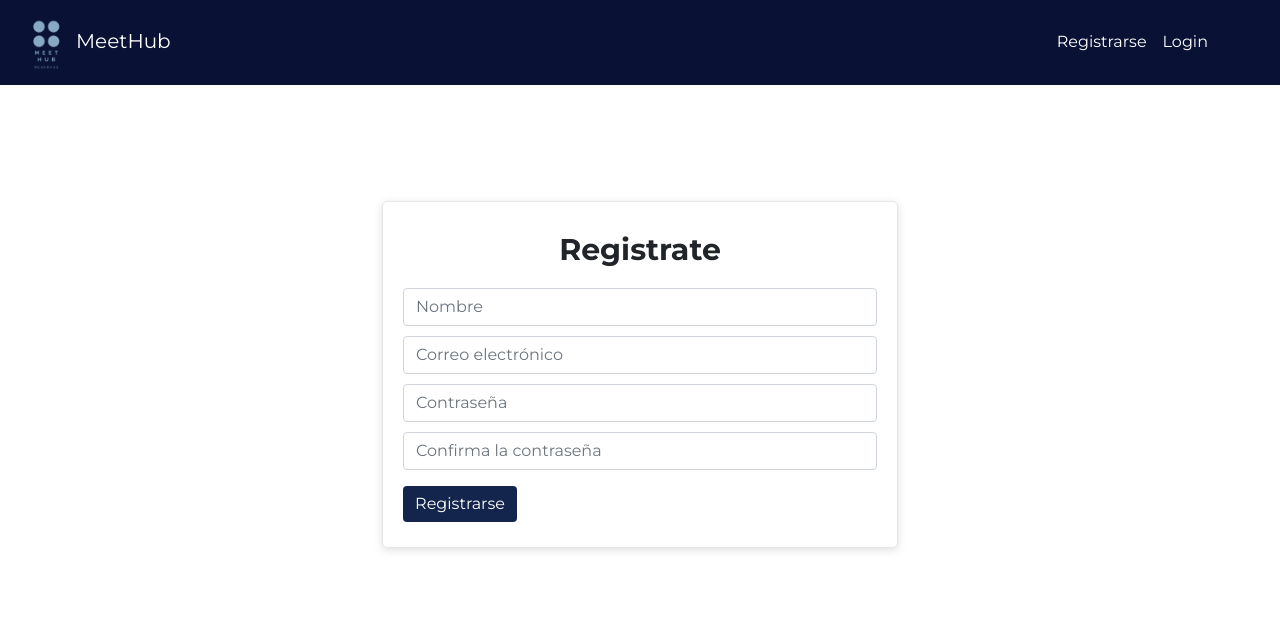
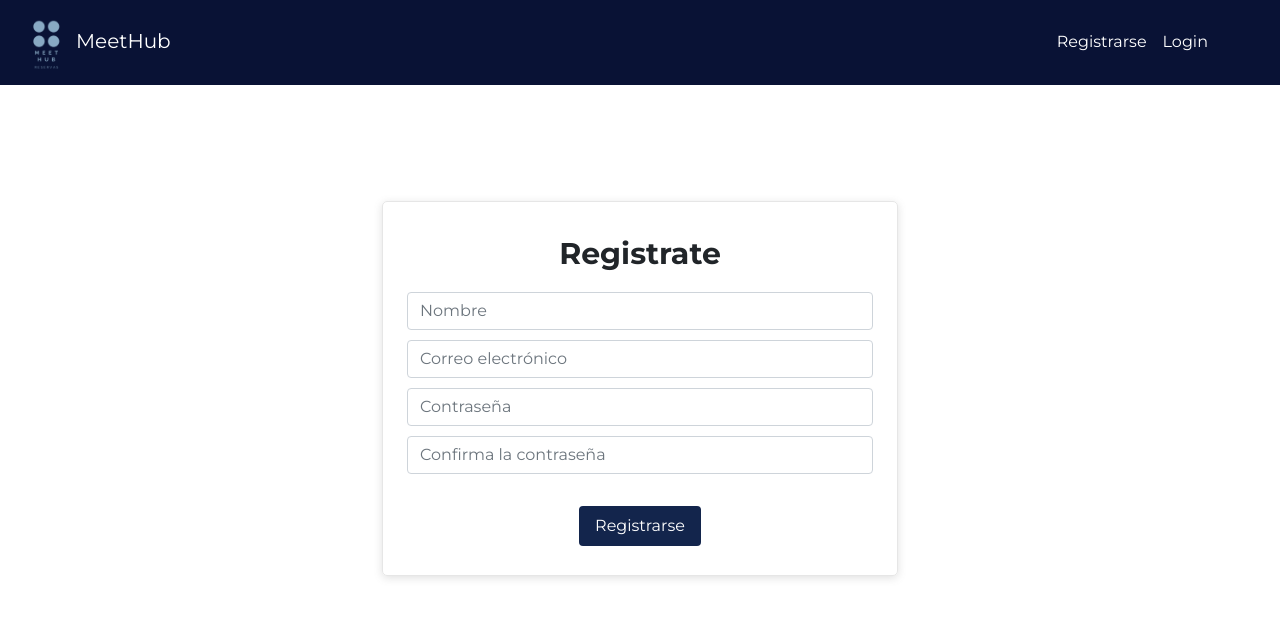
Before and after one commit to betsyastudillo/meetHub-front, a React (Create React App) app in the folder client/: page /register in a window 1280 px wide. Shown: the top 618 px of the page. Built offline with nearby package versions, Linux system fonts and the light colour scheme.

Commit message:
más estilos

```diff
--- a/client/src/Components/Room.jsx
+++ b/client/src/Components/Room.jsx
@@ -48,7 +48,7 @@ function Room({ room, fromDate, toDate, isNotTop }) {
               );
             })}
           </Carousel>
-          <p>Alguna descripción de salas</p>
+          <p className="mt-2">Alguna descripción de salas</p>
           <p>
             Lorem ipsum dolor sit amet consectetur adipisicing elit. Unde sequi
             saepe earum fugiat aut officia dolor et eaque voluptatum quod amet
--- a/client/src/index.css
+++ b/client/src/index.css
@@ -8,6 +8,7 @@ body {
   -webkit-font-smoothing: antialiased;
   -moz-osx-font-smoothing: grayscale;
   font-family: "Montserrat", sans-serif;
+  overflow-x: hidden;
 }
 
 code {
@@ -50,10 +51,12 @@ p{
   height: 200px;
   width: 100%;
   border-radius: 5px;
+  object-fit: cover;
 }
 .big-img{
   height: 400px;
   border-radius: 5px;
+  object-fit: cover;
 }
 h1 {
   font-weight: 600;
@@ -93,6 +96,7 @@ h1 {
 }
 
 /* Register */
+
 input, .ant-picker {
   box-shadow: none;
   margin-top: 10px;
@@ -137,3 +141,16 @@ h2 {
 .landing .col-md-12{
   border-right: 5px solid white;
 }
+/* STYLE RESERVAS */
+.reservas{
+  background-color: #8cbadd;
+}
+.reservas p{
+  color: #0d2241 ;
+  font-size: 1.1rem;
+
+}
+.reservas button:hover{
+  background-color: #050a1e ;
+  color: #caebfc;
+}
--- a/client/src/screens/AdminScreen.jsx
+++ b/client/src/screens/AdminScreen.jsx
@@ -182,8 +182,8 @@ export function Room() {
   };
 
   return (
-    <div className="row mt-5">
-      <div className="col-md-6">
+    <div className="row m-5">
+      <div className="col-md-8">
         {loading && <Loader />}
         {rooms.length && (
           <h5 className="mb-5">Hay un total de: {rooms.length} salas</h5>
@@ -253,7 +253,7 @@ export function User() {
   }, []);
 
   return (
-    <div className="row">
+    <div className="row mt-3 ml-5">
       <div className="col-md-8">
         {loading && <loader />}
 
--- a/client/src/screens/LoginScreen.jsx
+++ b/client/src/screens/LoginScreen.jsx
@@ -12,7 +12,8 @@ function LoginScreen() {
   const [error, setError] = useState();
   // const navigate = useNavigate();
 
-  async function login() {
+  async function login(e) {
+    e.preventDefault(e);
     const user = {
       email,
       password,
@@ -38,15 +39,15 @@ function LoginScreen() {
   return (
     <div>
       {loading && <Loader />}
-      <div className="row justify-content-center mt-5">
+      <div className="row justify-content-center text-center mt-5">
         <div className="col-md-5 mt-5">
           {error && (
             <Error message="Correo o contraseña incorrectos. Intente nuevamente" />
           )}
-          <div className="bs">
+          <form className="bs" onSubmit={(e) => login(e)}>
             <h2 className="">Iniciar sesión</h2>
             <input
-              type="text"
+              type="email"
               className="form-control"
               placeholder="Correo electrónico"
               value={email}
@@ -64,11 +65,11 @@ function LoginScreen() {
               }}
             />
 
-            <button className="btn btn-primary mt-3" onClick={login}>
+            <button className="btn btn-primary mt-4 px-3 py-2" >
               {" "}
               Ingresar
             </button>
-          </div>
+          </form>
         </div>
       </div>
     </div>
--- a/client/src/screens/ProfileScreen.jsx
+++ b/client/src/screens/ProfileScreen.jsx
@@ -2,7 +2,7 @@ import { Tabs, Divider, Flex, Tag  } from "antd";
 import { useEffect, useState } from "react";
 import axios from "axios";
 import Loader from "../Components/Loader";
-import Error from "../Components/Error";
+// import Error from "../Components/Error";
 import Swal from "sweetalert2";
 
 const onChange = (key) => {
@@ -93,12 +93,12 @@ export function MyBookings() {
 
   return (
     <div>
-      <div className="row m-5">
-        <div className="col-md-6">
+      <div className="mt-5 ">
+        <div className="row ml-5">
           {loading && <Loader />}
           {bookings &&
             bookings.map((booking) => (
-              <div className="bs" style={{backgroundColor: 'wheat', borderRadius: '10px'}}>
+              <div className="bs reservas m-2 col-md-5 px-5 py-4" style={{borderRadius: '10px'}}>
                 <h2>{booking.room}</h2>
                 <p>
                   <b>ID Reserva:</b> {booking._id}
@@ -136,7 +136,7 @@ export function MyBookings() {
 
 export function MyProfile() {
   return (
-    <div className="card bs col-sm-5 m-5" style={{borderRadius: '10px', backgroundColor: '#88A9C3'}}>
+    <div className="card bs col-md-6 m-5" style={{borderRadius: '10px', backgroundColor: '#8cbadd'}}>
       <div className="m-5 d-flex justify-content-between align-items-center">
         <div className="info">
           <h1>Mi Perfil</h1>
--- a/client/src/screens/RegisterScreen.jsx
+++ b/client/src/screens/RegisterScreen.jsx
@@ -16,7 +16,8 @@ function RegisterScreen() {
   const [error, setError] = useState();
   const [success, setSucces] = useState();
 
-  async function register () {
+  async function register (e) {
+    e.preventDefault();
     if(password === cpassword) {
       const user = {
         name,
@@ -49,18 +50,18 @@ function RegisterScreen() {
     <div>
       {loading && (<Loader />)}
       {error && (<Error />)}
-      <div className='row justify-content-center mt-5'>
+      <div className='row justify-content-center  text-center mt-5'>
         <div className='col-md-5 mt-5'>
         {success && (<Success message="Registro exitoso" />)}
-          <div className='bs'>
+          <form className='bs p-4 register-form' onSubmit={(e) => register(e)}>
             <h2 className=''>Registrate</h2>
             <input type='text' className='form-control' placeholder='Nombre' value={name} onChange={(e) => {setName(e.target.value)}}/>
-            <input type='text' className='form-control' placeholder='Correo electrónico' value={email} onChange={(e) => {setEmail(e.target.value)}}/>
+            <input type='email' className='form-control' placeholder='Correo electrónico' value={email} onChange={(e) => {setEmail(e.target.value)}}/>
             <input type='text' className='form-control' placeholder='Contraseña' value={password} onChange={(e) => {setPassword(e.target.value)}}/>
-            <input type='text' className='form-control' placeholder='Confirma la contraseña' value={cpassword} onChange={(e) => {setCpassword(e.target.value)}}/>
+            <input type='text' className='form-control mb-2' placeholder='Confirma la contraseña' value={cpassword} onChange={(e) => {setCpassword(e.target.value)}}/>
 
-            <button className='btn btn-primary mt-3' onClick={register}> Registrarse</button>
-          </div>
+            <button className='btn btn-primary mt-4 px-3 py-2' > Registrarse</button>
+          </form>
         </div>
       </div>
     </div>
```
